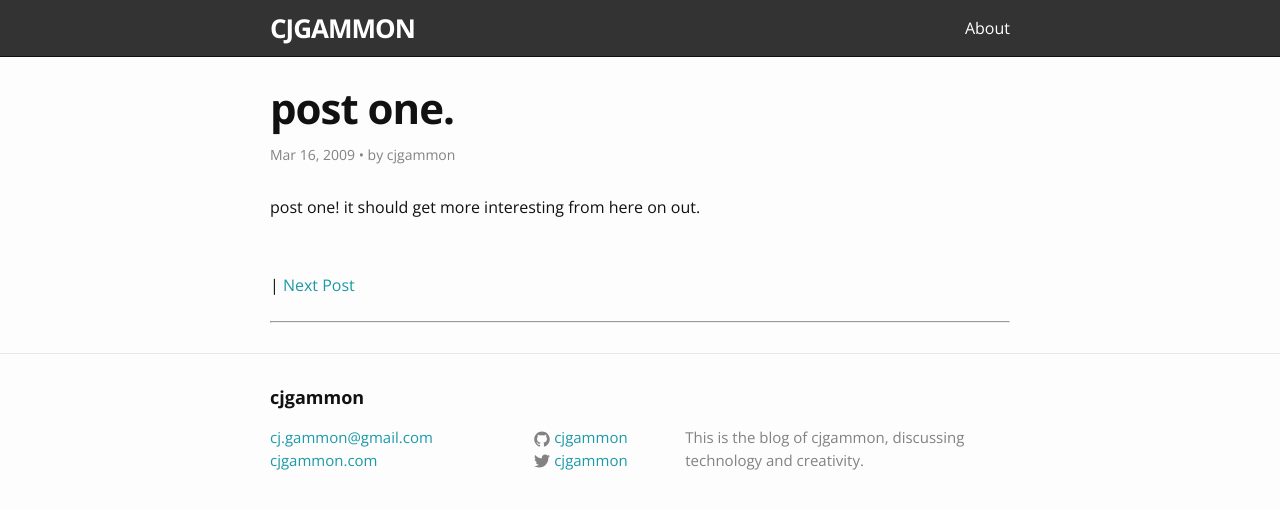
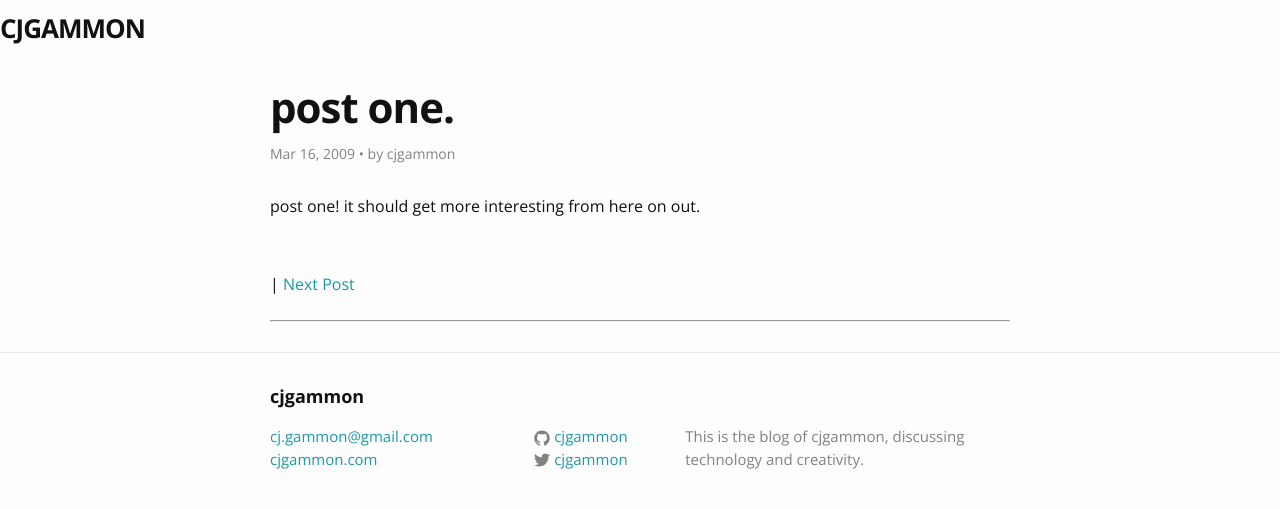
Before and after one commit to cjgammon/blog, a Jekyll site: the page built from _posts/2009/2009-03-15-hello-world.html, in a window 1280 px wide. Shown: the top 509 px of the page. Built offline with Jekyll 4.4.1, drawn with Linux system fonts in a browser that asks for light colours; comment, search, counter and statistics services are not loaded.

Commit message:
cleanup header

```diff
--- a/_includes/header.html
+++ b/_includes/header.html
@@ -1,6 +1,4 @@
 <header class="site-header">
-
-  <div class="wrapper">
 
     <a class="site-title" href="{{ site.baseurl }}/">{{ site.title }}</a>
 
@@ -15,6 +13,4 @@
       </div>
     </nav>
 
-  </div>
-
 </header>
--- a/_sass/_layout.scss
+++ b/_sass/_layout.scss
@@ -2,13 +2,11 @@
  * Site header
  */
 .site-header {
-    border-bottom: 1px solid #111;
     min-height: 56px;
 
     // Positioning context for the mobile navigation icon
     position: relative;
-    background: #333;
-    color: white;
+    color: #333;
 }
 
 .site-title {
@@ -23,85 +21,11 @@
 
     &,
     &:visited {
-        color: white;
-    }
-}
-
-.site-nav {
-    float: right;
-    line-height: 56px;
-
-    .menu-icon {
-        display: none;
-    }
-
-    .page-link {
-        color: white;
-        line-height: $base-line-height;
-
-        // Gaps between nav items, but not on the last one
-        &:not(:last-child) {
-            margin-right: 20px;
-        }
-    }
-
-    @include media-query($on-palm) {
-        position: absolute;
-        top: 9px;
-        right: $spacing-unit / 2;
-        background-color: $background-color;
-        border: 1px solid $grey-color-light;
-        border-radius: 5px;
-        text-align: right;
-
-        .menu-icon {
-            display: block;
-            float: right;
-            width: 36px;
-            height: 26px;
-            line-height: 0;
-            padding-top: 10px;
-            text-align: center;
-
-            > svg {
-                width: 18px;
-                height: 15px;
-
-                path {
-                    fill: $grey-color-dark;
-                }
-            }
-        }
-
-        .trigger {
-            clear: both;
-            display: none;
-        }
-
-        &:hover .trigger {
-            display: block;
-            padding-bottom: 5px;
-        }
-
-        .page-link {
-            display: block;
-            padding: 5px 10px;
-
-            &:not(:last-child) {
-                margin-right: 0;
-            }
-            margin-left: 20px;
-        }
+        color: #333;
     }
 }
 
 
-
-@media screen and (max-width: 600px){
-  .site-nav {
-    border: none;
-  }
-}
 
 /**
  * Site footer
```
Also changed, not shown: about.md (deleted, +0 -6 lines), index.html (+9 -0 lines).
